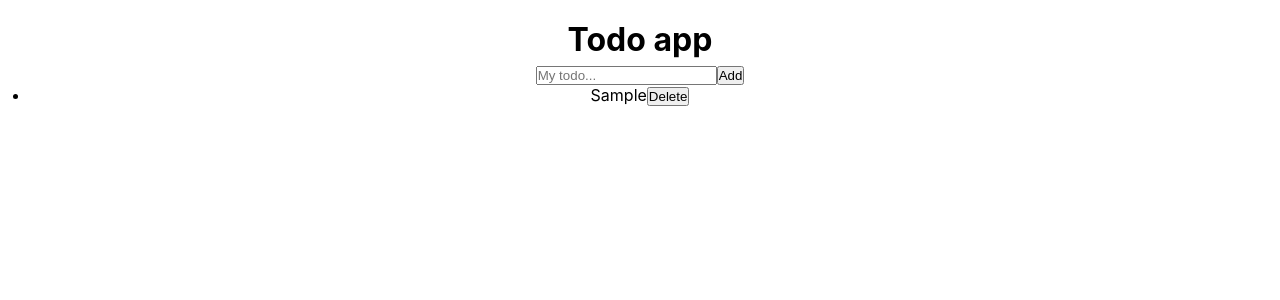
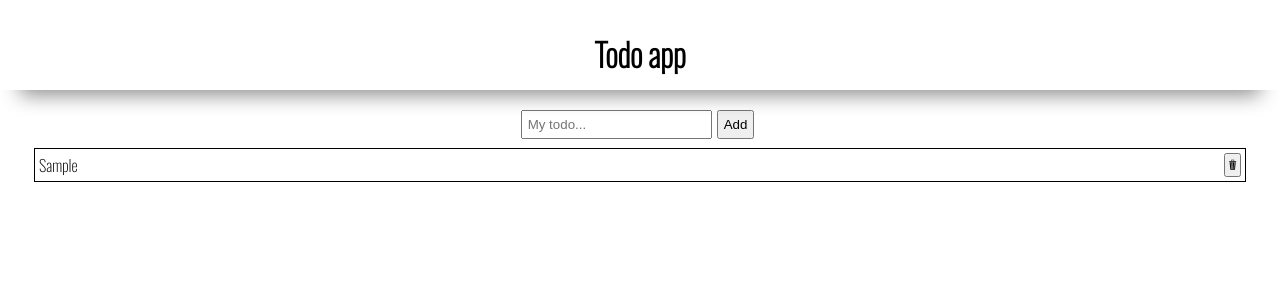
Before and after one commit to hellodebs/todoapp-react-exercise2, a React (Create React App) app: page / in a window 1280 px wide. Both pictures are taken after typing "Sample" into the empty fields and a click on the button "Add". Shown: the top 300 px of the page. Built offline with nearby package versions, Linux system fonts and the light colour scheme.

Commit message:
Add a little styling

```diff
--- a/public/index.html
+++ b/public/index.html
@@ -3,6 +3,12 @@
   <head>
     <meta charset="utf-8" />
     <link rel="icon" href="%PUBLIC_URL%/favicon.ico" />
+    <link rel="preconnect" href="https://fonts.googleapis.com" />
+    <link rel="preconnect" href="https://fonts.gstatic.com" crossorigin />
+    <link
+      href="https://fonts.googleapis.com/css2?family=Oswald:wght@200&display=swap"
+      rel="stylesheet"
+    />
     <meta name="viewport" content="width=device-width, initial-scale=1" />
     <meta name="theme-color" content="#000000" />
     <meta
@@ -24,10 +30,11 @@
       work correctly both with client-side routing and a non-root public URL.
       Learn how to configure a non-root public URL by running `npm run build`.
     -->
-    <title>React App</title>
+    <title>Todo App</title>
   </head>
   <body>
     <noscript>You need to enable JavaScript to run this app.</noscript>
+
     <div id="root"></div>
     <!--
       This HTML file is a template.
--- a/src/App.css
+++ b/src/App.css
@@ -13,7 +13,3 @@
 div {
   margin: 15px;
 }
-
-h1 {
-  padding: 5px;
-}
--- a/src/App.js
+++ b/src/App.js
@@ -64,11 +64,13 @@ function App() {
     <div className="app">
       <Header text="Todo app" />
       <InputBar onSubmit={handleSubmitButton} name="Add" />
-      <ListItems
-        items={todo}
-        itemClickHandler={handleItemClick}
-        buttonClickHandler={handleButtonClick}
-      />
+      <main>
+        <ListItems
+          items={todo}
+          itemClickHandler={handleItemClick}
+          buttonClickHandler={handleButtonClick}
+        />
+      </main>
     </div>
   );
 }
--- /dev/null
+++ b/src/components/Header.css
@@ -0,0 +1,15 @@
+header {
+  position: fixed;
+  top: 0px;
+  left: 0px;
+  background-color: white;
+  width: 100%;
+  height: 90px;
+  padding: 30px;
+  margin: 0;
+  box-shadow: rgba(0, 0, 0, 0.45) 0px 25px 20px -20px;
+}
+/*
+body > header {
+  grid-area: "header";
+} */
--- a/src/components/Header.js
+++ b/src/components/Header.js
@@ -1,3 +1,11 @@
+import "./Header.css";
+
 export default function Header({ text }) {
-  return <h1>{text}</h1>;
+  return (
+    <>
+      <header>
+        <h1>{text}</h1>
+      </header>
+    </>
+  );
 }
--- a/src/components/ListItem.css
+++ b/src/components/ListItem.css
@@ -2,3 +2,16 @@
   text-decoration: line-through;
   color: gray;
 }
+
+ol > li {
+  display: flex;
+  justify-content: space-between;
+  border: 1px solid black;
+  margin: 0.25rem;
+  padding: 0.25rem;
+}
+
+.button {
+  padding: 5px;
+  margin: 5px;
+}
--- a/src/components/ListItem.js
+++ b/src/components/ListItem.js
@@ -1,4 +1,5 @@
 import "./ListItem.css";
+import { GiTrashCan } from "react-icons/gi";
 
 export default function ListItem({
   item,
@@ -13,13 +14,15 @@ export default function ListItem({
       className={item.isDone === true ? "listitem--is-done" : ""}
     >
       {item.todos}
+
       <button
+        className="delete-button"
         onClick={(clickEvent) => {
           clickEvent.stopPropagation();
           buttonClickHandler(item.id);
         }}
       >
-        Delete
+        <GiTrashCan />
       </button>
     </li>
   );
--- a/src/components/ListItems.js
+++ b/src/components/ListItems.js
@@ -16,5 +16,5 @@ export default function ListItems({
     );
   });
 
-  return <ul>{liItem}</ul>;
+  return <ol>{liItem}</ol>;
 }
--- a/src/index.css
+++ b/src/index.css
@@ -1,13 +1,26 @@
 body {
-  margin: 0;
-  font-family: -apple-system, BlinkMacSystemFont, 'Segoe UI', 'Roboto', 'Oxygen',
-    'Ubuntu', 'Cantarell', 'Fira Sans', 'Droid Sans', 'Helvetica Neue',
-    sans-serif;
+  font-family: "Oswald", sans-serif;
   -webkit-font-smoothing: antialiased;
   -moz-osx-font-smoothing: grayscale;
+  padding-top: 90px;
+  /*display: grid;
+   grid-template-areas: "header" "main";
+  grid-template-rows: auto 1fr;
+  grid-template-columns: 1fr;
+  height: 100vh; */
+}
+/*
+body > main {
+  grid-area: "main";
+  padding: 15px 5px 10px 5px;
+  overflow: auto;
+} */
+
+code {
+  font-family: source-code-pro, Menlo, Monaco, Consolas, "Courier New",
+    monospace;
 }
 
-code {
-  font-family: source-code-pro, Menlo, Monaco, Consolas, 'Courier New',
-    monospace;
+input {
+  padding: 5px;
 }
```
